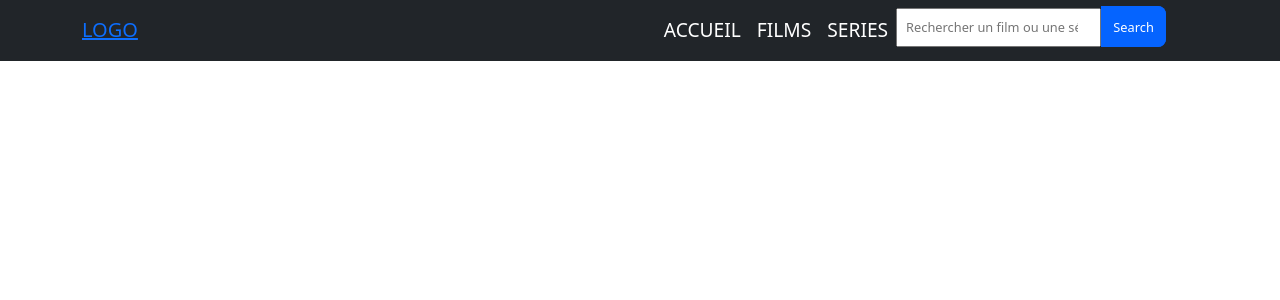
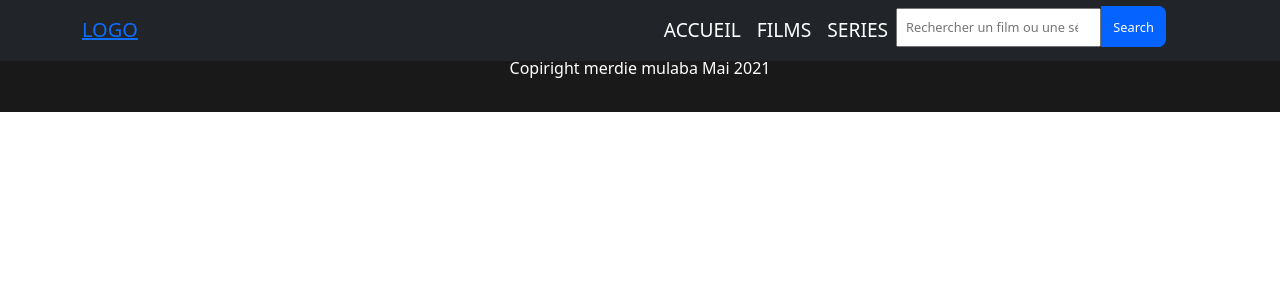
Before and after one commit to zion21-m/filmstheque, a React (Create React App) app: page / in a window 1280 px wide. Shown: the top 300 px of the page. Built offline with nearby package versions, Linux system fonts and the light colour scheme.

Commit message:
feat: add footer section

```diff
--- a/src/App.js
+++ b/src/App.js
@@ -1,5 +1,6 @@
 import React, { useState } from "react";
 import { Route, Switch } from "react-router";
+import Footer from "./components/Footer/Footer";
 import Home from "./components/Home/Home";
 import MovieDetails from "./components/MovieDetails/MovieDetails";
 import Movies from "./components/Movies/Movies";
@@ -42,6 +43,7 @@ const App = () => {
           render={({ match }) => <MovieDetails match={match} />}
         />
       </Switch>
+      <Footer />
     </>
   );
 };
--- a/src/components/Card-film/Card-container.jsx
+++ b/src/components/Card-film/Card-container.jsx
@@ -15,7 +15,7 @@ const MoreInformationStyled = styled.div`
 `;
 const CardContainerStyled = styled.div`
   position: relative;
-  max-width: 250px;
+  max-width: 200px;
   background-color: #fff;
   padding: 0.5rem;
   margin: 0.5rem;
--- /dev/null
+++ b/src/components/Footer/Footer.jsx
@@ -0,0 +1,24 @@
+import styled from "styled-components";
+const StyledFooter = styled.div`
+  background-color: #191919;
+  padding: 2rem 0rem;
+  color: white;
+  font-size: 1rem;
+  display: flex;
+  flex-direction: column;
+  align-items: center;
+`;
+
+const Footer = () => {
+  return (
+    <StyledFooter>
+      <div>
+        Ce produit utilise l'API TMDb mais n'est ni approuvé ni certifié par
+        TMDb.
+      </div>
+      <div>Copiright merdie mulaba Mai 2021</div>
+    </StyledFooter>
+  );
+};
+
+export default Footer;
--- a/src/components/Movies/MovieStyle.jsx
+++ b/src/components/Movies/MovieStyle.jsx
@@ -2,18 +2,14 @@ import styled from "styled-components";
 
 export const MovieSection = styled.section`
   padding: 4rem 1rem;
+  padding-top: 6rem;
   background-color: #e5e5e5;
   .moviesContainer {
     display: flex;
     flex-wrap: wrap;
     justify-content: center;
   }
-  h1 {
-    font-size: 1.3rem;
-  }
-  .moviesPresentationText {
-    font-size: 1rem;
-  }
+
   .pagination {
     display: flex;
     flex-direction: row;
@@ -92,6 +88,10 @@ export const GenresContainerStyle = styled.div`
     color: #fff;
     background-color: #2b6dfb;
   }
+  .movieGenre:focus {
+    color: #fff;
+    background-color: #2b6dfb;
+  }
 `;
 export const ActiveGenre = styled.div`
   display: flex;
--- a/src/components/Movies/Movies.jsx
+++ b/src/components/Movies/Movies.jsx
@@ -18,7 +18,7 @@ const Movies = () => {
   const [tvToShow, setTvToShow] = useState(8);
   const [moviesGenre, setMoviesGenre] = useState([]);
   const [movieGenreId, setMovieGenreId] = useState("");
-  const [activeGenre, setActiveGenre] = useState("All");
+  const [activeGenre, setActiveGenre] = useState("Tous les films");
   const [loading, setLoading] = useState(false);
 
   useEffect(() => {
@@ -45,7 +45,7 @@ const Movies = () => {
     if (moviesGenre) {
       return moviesGenre.map((genre) => {
         return (
-          <div
+          <button
             className="movieGenre"
             onClick={() => {
               setMovieGenreId(genre.id);
@@ -53,8 +53,7 @@ const Movies = () => {
             }}
           >
             {genre.name}
-            {console.log("url genre segment", movieGenreId)}
-          </div>
+          </button>
         );
       });
     }
@@ -116,11 +115,6 @@ const Movies = () => {
 
     return (
       <MovieSection>
-        <h1>Trouve ton film</h1>
-        <p className="moviesPresentationText">
-          Nos films sont présentés par popularité, en fonction des avis des
-          autres utilisateurs, afin de vous présenter le meilleur.
-        </p>
         <GenresContainerStyle>
           <div
             className="movieGenre"
@@ -129,7 +123,7 @@ const Movies = () => {
               setActiveGenre("All");
             }}
           >
-            All
+            Tous les films
           </div>
           {displayMoviesGenres()}
         </GenresContainerStyle>
--- a/src/components/Search/Search.jsx
+++ b/src/components/Search/Search.jsx
@@ -6,7 +6,10 @@ import { SearchSection } from "./SearchStyled";
 const Search = ({ searchedWord }) => {
   return (
     <SearchSection>
-      <p>Clickez sur une des catégories pour voir les résultats</p>
+      <p className="search-text">
+        Clickez sur une des catégories pour voir les résultats correspondant à
+        cette catégorie
+      </p>
       <ul>
         <NavLink to="/search/movies">
           <li>Films</li>
--- a/src/components/Search/SearchStyled.jsx
+++ b/src/components/Search/SearchStyled.jsx
@@ -3,6 +3,14 @@ import styled from "styled-components";
 export const SearchSection = styled.section`
   padding: 0rem 0rem;
   padding-top: 5rem;
+  .search-text {
+    text-align: center;
+    font-size: 1.4rem;
+  }
+  ul {
+    display: flex;
+    justify-content: center;
+  }
   ul li {
     text-decoration: none;
     display: inline-block;
@@ -12,7 +20,6 @@ export const SearchSection = styled.section`
   .active {
     background-color: blue;
     color: #ffffff;
-    padding: 0.8rem;
     border-radius: 8px;
   }
   h2 {
@@ -21,9 +28,15 @@ export const SearchSection = styled.section`
   .moviesResult {
     background-color: #e5e5e5;
     padding: 3rem 2rem;
+    h2 {
+      text-align: center;
+    }
   }
   .tvResult {
     background-color: #a5a5a5;
     padding: 3rem 2rem;
+    h2 {
+      text-align: center;
+    }
   }
 `;
--- a/src/components/Series/Series.jsx
+++ b/src/components/Series/Series.jsx
@@ -133,7 +133,6 @@ const Series = () => {
         </GenresContainerStyle>
 
         <ActiveGenre>{activeGenre}</ActiveGenre>
-        <h1>Les series populaires</h1>
         <PopularTvStyled>{renderTvPopular()}</PopularTvStyled>
 
         <ButtonContainer>
```
